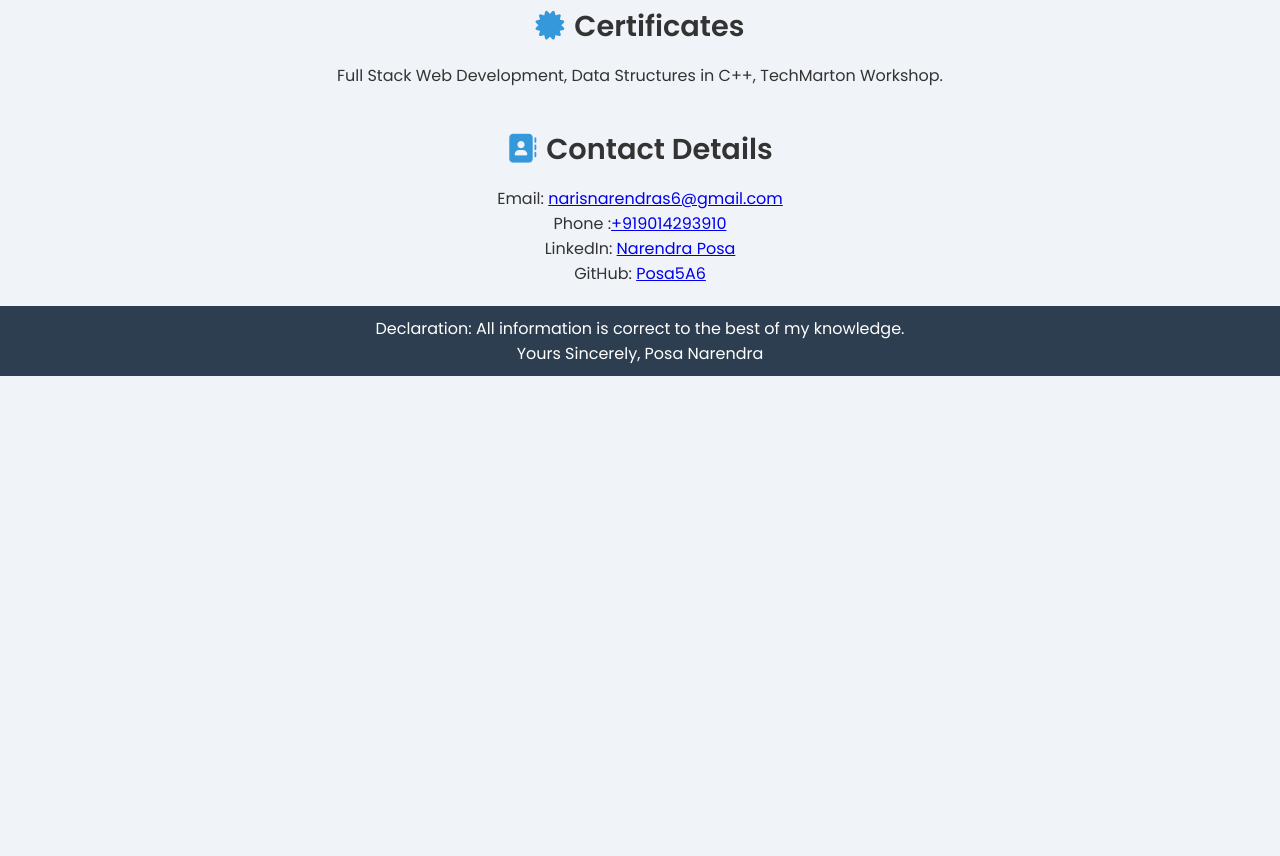
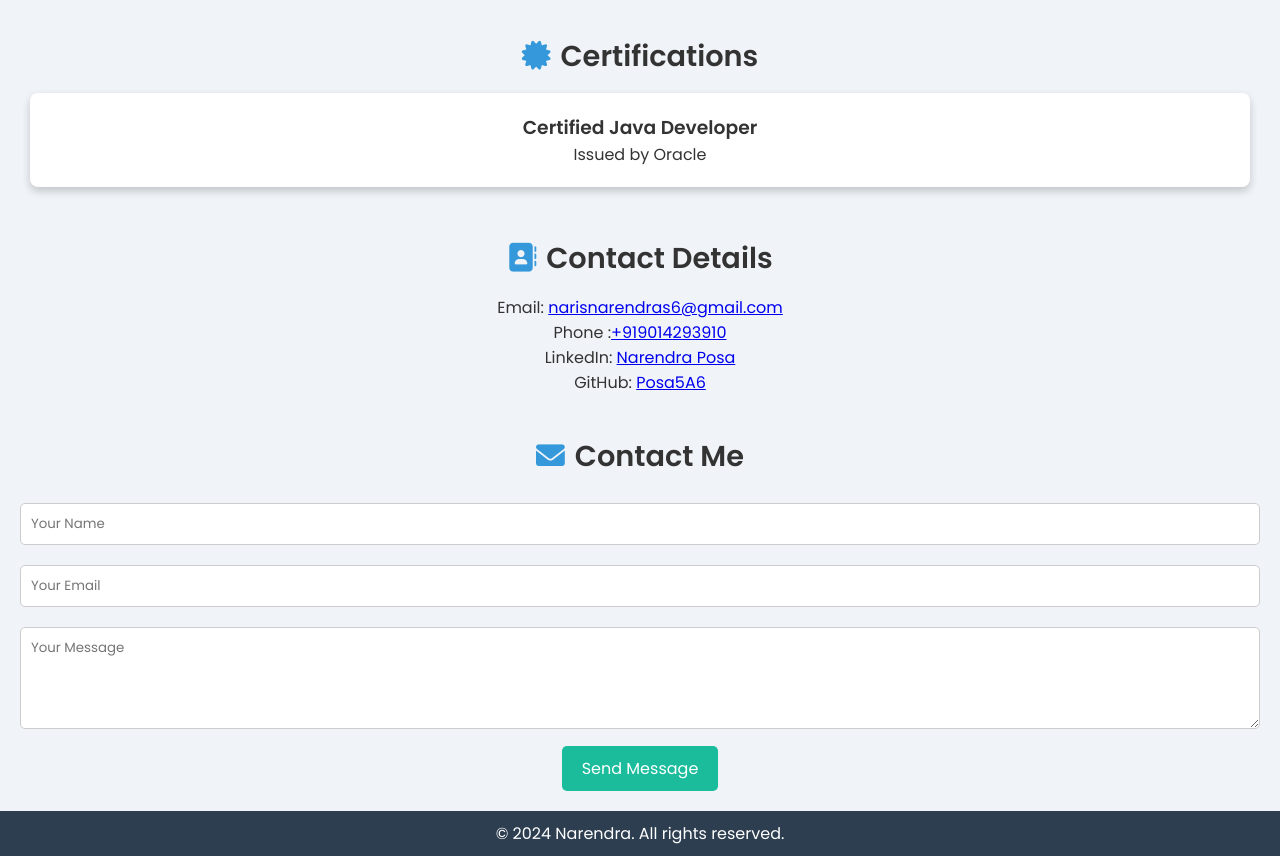
Before and after one commit to Posa5A6/Posa-Narendra-Portfolioo, a website: page index.html in a window 1280 px wide. Shown: the part 1258-2114 px from the top of the page. Before the commit the page ends 1634 px from the top, so only its background shows below. Drawn offline with Linux system fonts and the light colour scheme.

Commit message:
Update index.html

```diff
--- a/index.html
+++ b/index.html
@@ -69,7 +69,6 @@
         }
 
         /* Typing Animation */
-	/* Typing Animation */
         .typing {
             font-size: 1.5em;
             color: #fff;
@@ -81,17 +80,14 @@
 
         @keyframes typing {
             0% { width: 0; }
-    30% { width: 8ch; } /* Stops at "Software" */
-    60% { width: 17ch; } /* Stops at "Software Developer" */
-    100% { width: 0; } /* Rewinds to the start */
+            30% { width: 8ch; }
+            60% { width: 17ch; }
+            100% { width: 0; }
         }
 
         @keyframes blink {
             50% { border-color: transparent; }
         }
-
-
-
 
         /* Social Icons */
         .social-icons a {
@@ -164,6 +160,45 @@
         footer:hover {
             background: #34495e;
         }
+
+        /* Contact Form Styles */
+        .contact-form input, .contact-form textarea {
+            width: 100%;
+            padding: 10px;
+            margin: 10px 0;
+            border: 1px solid #ccc;
+            border-radius: 5px;
+        }
+
+        .contact-form button {
+            background: #1abc9c;
+            color: white;
+            border: none;
+            padding: 10px 20px;
+            font-size: 16px;
+            cursor: pointer;
+            border-radius: 5px;
+        }
+
+        .contact-form button:hover {
+            background-color: #16a085;
+        }
+
+        /* Download CV Button */
+        .download-cv-button {
+            background: #3498db;
+            color: white;
+            border: none;
+            padding: 10px 20px;
+            font-size: 16px;
+            cursor: pointer;
+            border-radius: 5px;
+            text-decoration: none;
+        }
+
+        .download-cv-button:hover {
+            background-color: #2980b9;
+        }
     </style>
 </head>
 <body>
@@ -178,7 +213,12 @@
     <a href="mailto:narisnarendras6@gmail.com" target="_blank"><i class="fas fa-envelope"></i></a>
     <a href="https://www.linkedin.com/in/narendra-posa-421067254" target="_blank"><i class="fab fa-linkedin"></i></a>
     <a href="https://github.com/Posa5A6" target="_blank"><i class="fab fa-github"></i></a>
+    <a href="https://x.com/NarendraTheKin1?t=Otqix6Kc54fA5CaMo_fVHA&s=09" target="_blank"><i class="fab fa-twitter"></i></a>
 </div>
+
+			<br>
+			<div>
+            <a href="posanarendraa.pdf" download class="download-cv-button">Download CV</a></div>
         </div>
         <img src="download (3).jpg" alt="Narendra's Profile Photo" class="profile-photo">
     </section>
@@ -226,17 +266,21 @@
             <a href="#"><i class="fab fa-java"></i></a>
             <a href="#"><i class="fab fa-python"></i></a>
             <a href="#"><i class="fas fa-code"></i></a> <!-- Represents C++ -->
-            <a href="#"><i class="fas fa-database"></i></a> <!-- Represents SQL -->
+            <a href="#"><i class="fab fa-html5"></i></a>
+            <a href="#"><i class="fab fa-css3-alt"></i></a>
         </div>
     </section>
 
-    <!-- Certificates Section -->
-    <section id="certificates">
-        <h2 class="section-header"><i class="fas fa-certificate"></i> Certificates</h2>
-        <p>Full Stack Web Development, Data Structures in C++, TechMarton Workshop.</p>
+    <!-- Certifications Section -->
+    <section id="certifications">
+        <h2 class="section-header"><i class="fas fa-certificate"></i> Certifications</h2>
+        <div class="education-card">
+            <h3>Certified Java Developer</h3>
+            <p>Issued by Oracle</p>
+        </div>
     </section>
 
-    <!-- Contact Details Section -->
+    <!-- Contact Section -->
 	 <section id="contact">
         <h2 class="section-header"><i class="fas fa-address-book"></i> Contact Details</h2>
         <p>Email: <a href="mailto:narisnarendras6@gmail.com">narisnarendras6@gmail.com</a></p>
@@ -244,11 +288,20 @@
         <p>LinkedIn: <a href="https://www.linkedin.com/in/narendra-posa-421067254" target="_blank">Narendra Posa</a></p>
         <p>GitHub: <a href="https://github.com/Posa5A6" target="_blank">Posa5A6</a></p>
     </section>
+    <section id="contact">
+        <h2 class="section-header"><i class="fas fa-envelope"></i> Contact Me</h2>
+        <form class="contact-form" action="mailto:narisnarendras6@gmail.com" method="post" enctype="text/plain">
+            <input type="text" name="name" placeholder="Your Name" required>
+            <input type="email" name="email" placeholder="Your Email" required>
+            <textarea name="message" placeholder="Your Message" rows="4" required></textarea>
+            <button type="submit">Send Message</button>
+        </form>
+    </section>
 
     <!-- Footer Section -->
     <footer>
-        <p>Declaration: All information is correct to the best of my knowledge.</p>
-        <p>Yours Sincerely, Posa Narendra</p>
+        <p>&copy; 2024 Narendra. All rights reserved.</p>
     </footer>
+
 </body>
 </html>
```
Lines whose indentation alone changed are shown as unchanged.
